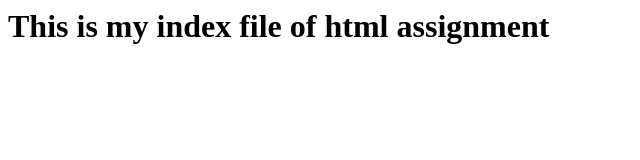
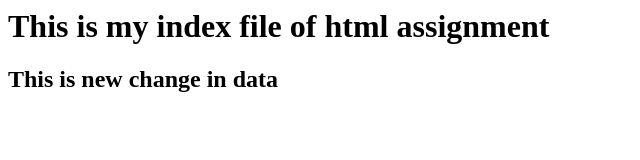
Before and after one commit to sdsameer07/Freshersbatch-Mar17Batch-group2-, a plain HTML site: page index1.html in a window 1280 px wide. Shown: the whole page, without its empty margins (0-640 px from the left). Drawn offline with Linux system fonts and the light colour scheme.

Commit message:
new updated files

```diff
--- a/index1.html
+++ b/index1.html
@@ -3,5 +3,8 @@
         <h1>
             This is my index file of html assignment
         </h1>
+        <h2>
+            This is new change in data
+        </h2>
     </body>
 </html>
```
